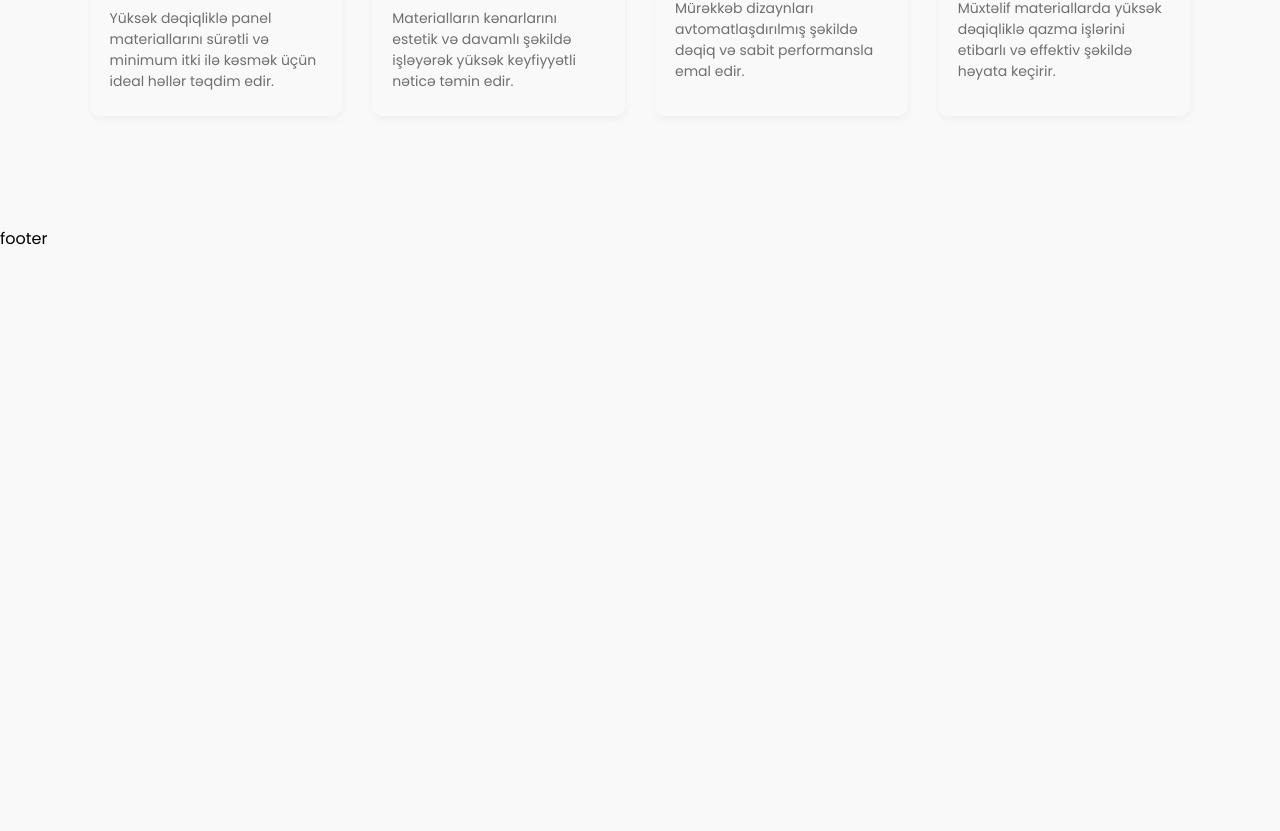
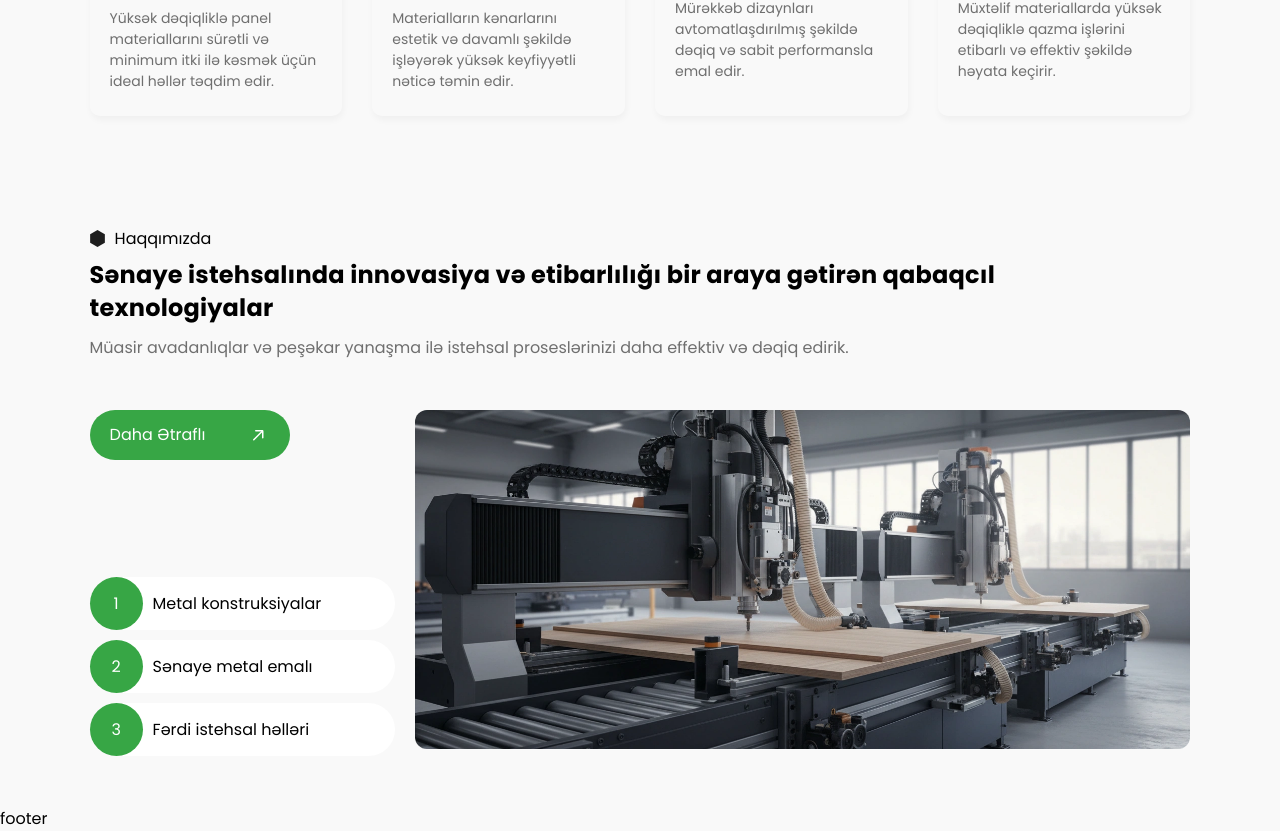
Before and after one commit to myshayhla/nanxing-, a React (Vite) app: page / in a window 1280 px wide. Shown: the part 1670-2501 px from the top of the page. Before the commit the page ends 1921 px from the top, so only its background shows below. Built offline with nearby package versions, Linux system fonts and the light colour scheme.

Commit message:
home about is ready

```diff
--- /dev/null
+++ b/src/Components/HomeAboutSec/HomeAboutSec.jsx
@@ -0,0 +1,62 @@
+import React from 'react';
+import "./Style.scss";
+import List from "../../assets/Icons/title-icon.svg?react"
+import MainBtn from '../MainBtn/MainBtn';
+import { Link } from 'react-router-dom';
+import AboutImg from "../../assets/Images/HomeAbout.webp";
+
+function HomeAboutSec() {
+  return (
+    <section id="home-about">
+      <div className="home-about">
+        <div className="head">
+          <div className="title">
+            <List />
+            <span>Haqqımızda </span>
+          </div>
+          <h1>
+            Sənaye istehsalında innovasiya və etibarlılığı bir araya gətirən
+            qabaqcıl texnologiyalar
+          </h1>
+          <p>
+            Müasir avadanlıqlar və peşəkar yanaşma ilə istehsal proseslərinizi
+            daha effektiv və dəqiq edirik.
+          </p>
+        </div>
+        <div className="content">
+          <div className="left">
+            <div className="about-btn">
+              <Link to={"/about-us"}>
+                <MainBtn title={"Daha Ətraflı"} />
+              </Link>
+            </div>
+            <ul className="list">
+              <li className="list-element">
+                <span className="number">1</span>
+                <span className="title">Metal konstruksiyalar</span>
+              </li>
+              <li className="list-element">
+                <span className="number">2</span>
+                <span className="title">Sənaye metal emalı</span>
+              </li>
+              <li className="list-element">
+                <span className="number">3</span>
+                <span className="title">Fərdi istehsal həlləri</span>
+              </li>
+            </ul>
+          </div>
+          <div className="right">
+            <img src={AboutImg} alt="" />
+          </div>
+        </div>
+        <div className="about-btn-mobile">
+          <Link to={"/about-us"}>
+            <MainBtn title={"Daha Ətraflı"} />
+          </Link>
+        </div>
+      </div>
+    </section>
+  );
+}
+
+export default HomeAboutSec;
--- /dev/null
+++ b/src/Components/HomeAboutSec/Style.scss
@@ -0,0 +1,107 @@
+#home-about{
+    padding: 0 7% 50px 7%;
+    .home-about{
+        .head {
+        .title {
+          display: flex;
+          align-items: center;
+          gap: 10px;
+        }
+        h1 {
+          padding-top: 7px;
+          max-width: 1000px;
+          width: 90%;
+          line-height: 140%;
+          letter-spacing: 0.2px;
+        }
+        p{
+            font-size: 16px;
+            color: #6F6F6F;
+            padding-block: 10px;
+        }
+      }
+      .about-btn{
+        width: 200px;
+        display: block;
+      }
+      .content{
+        padding-top: 40px;
+        display: flex;
+        justify-content: space-between;
+        gap: 20px;
+        .left{
+            display: flex;
+            flex-direction: column;
+            justify-content: space-between;
+            gap: 50px;
+            .list{
+                display: flex;
+                flex-direction: column;
+                gap: 10px;
+                .list-element{
+                    width: 305px;
+                    display: flex;
+                    align-items: center;
+                    gap: 10px;
+                    background-color: #FFFFFF;
+                    border-radius: 55px;
+                    .number{
+                        width: 53px;
+                        height: 53px;
+                        display: flex;
+                        justify-content: center;
+                        align-items: center;
+                        color: #ffff;
+                       border-radius: 55px;
+                        background-color: #37A645;
+
+                    }
+                    .title{
+                        padding: 14px 65px 14px 0;
+                    }
+                }
+            }
+
+
+        }
+        .right{
+            max-width: 954px;
+            // width: 70%;
+            // overflow: hidden;
+            height: 100%;
+            img{
+                border-radius: 12px;
+                width: 100%;
+                height: 100%;
+                object-fit: cover;
+            }
+        }
+      }
+      .about-btn-mobile{
+        display: none;
+      }
+    }
+    @media (max-width:991px){
+        .head{
+            h1{
+                font-size: 24px;
+            }
+        }
+        .content{
+            flex-direction: column-reverse;
+            .about-btn{
+                display: none !important;
+            }
+        }
+        .about-btn-mobile{
+            padding-top: 24px;
+            width: 220px;
+            display:  block !important;
+        }
+    }
+    @media (max-width:526px){
+        .about-btn-mobile{
+           width: 100%;
+        }
+    }
+}
--- a/src/Pages/HomePage/HomePage.jsx
+++ b/src/Pages/HomePage/HomePage.jsx
@@ -3,13 +3,15 @@ import "./Style.scss";
 import HeroSec from '../../Components/HeroSec/HeroSec';
 import HomeServices from '../../Components/HomeServices/HomeServices';
 import HomeProducts from '../../Components/HomeProducts/HomeProducts';
+import HomeAboutSec from '../../Components/HomeAboutSec/HomeAboutSec';
 
 function HomePage() {
   return (
       <>
       <HeroSec />
       <HomeServices />
-      <HomeProducts/>
+      <HomeProducts />
+      <HomeAboutSec/>
 
     </>
   );
```
Also changed, not shown: src/assets/Images/HomeAbout.webp (added), src/assets/Images/HomeNews.webp (added).
